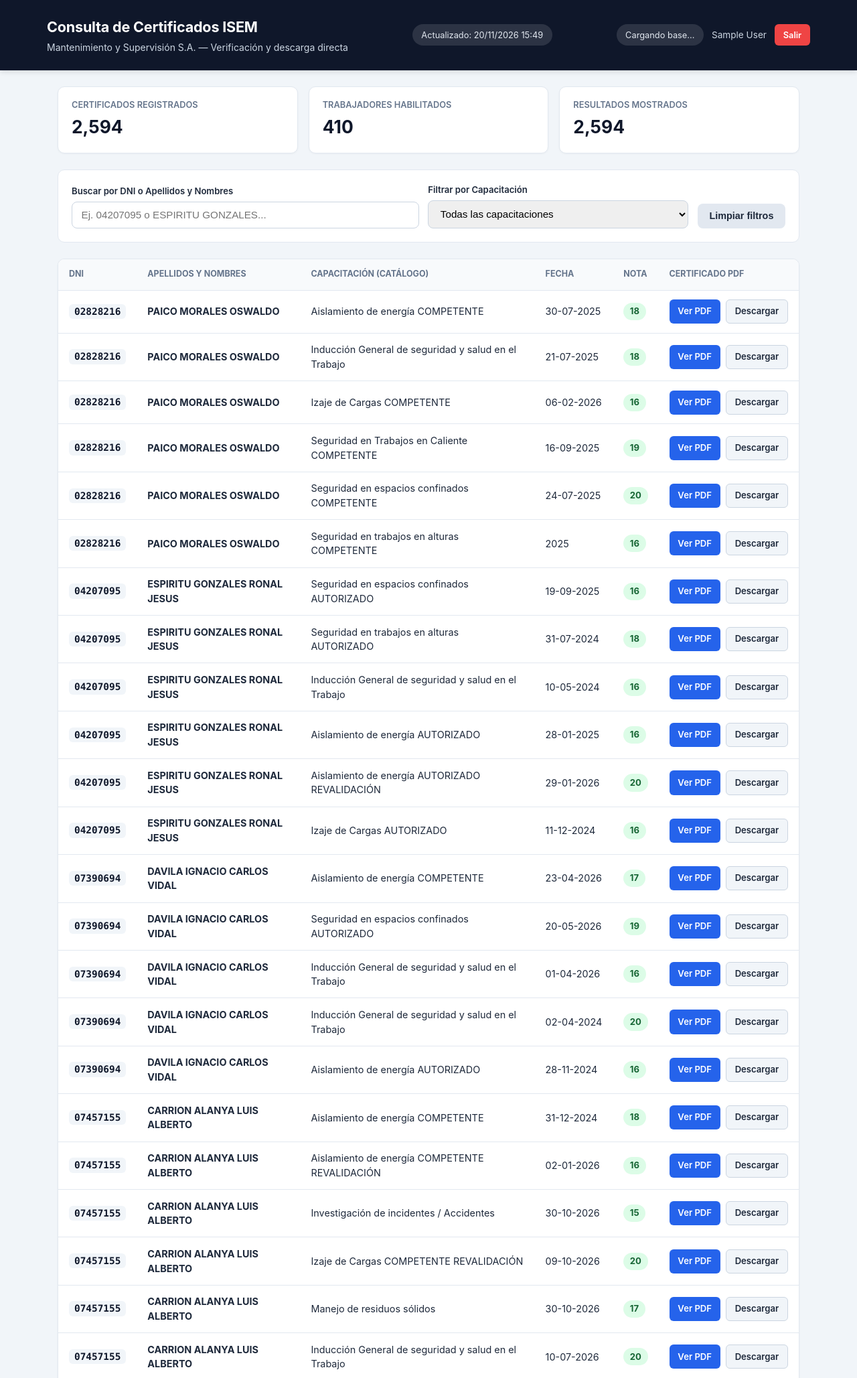
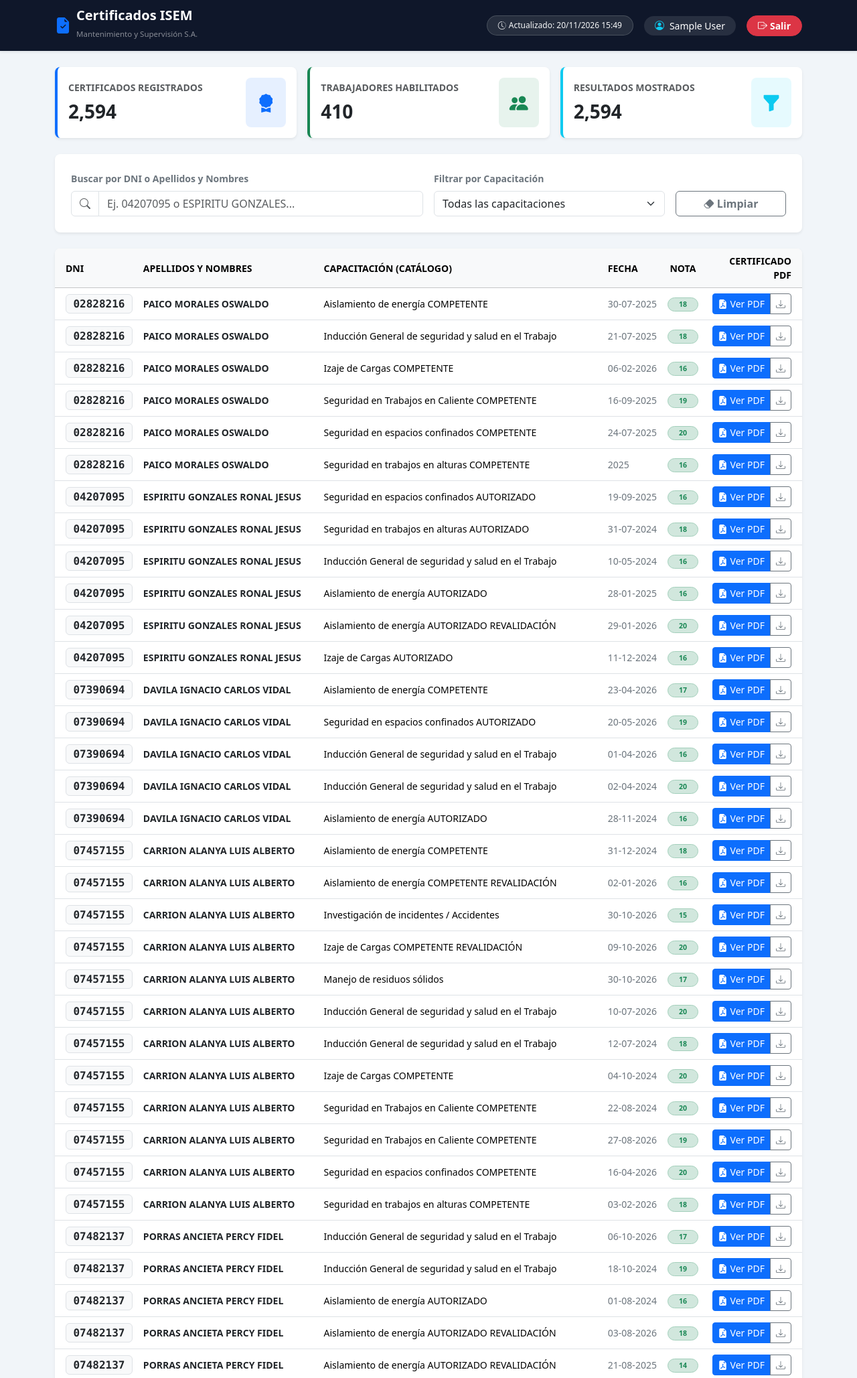
Before and after one commit to Fredy2201/systemsft.com, a PHP site: page / in a window 1280 px wide. Shown: the top 2057 px of the page at 67% size. Run offline with PHP 8.4, Linux system fonts and the light colour scheme; the visitor is signed in with stand-in values (Sample User, id 1).

Commit message:
Aplicando diseño completo con Bootstrap 5

```diff
--- a/index.php
+++ b/index.php
@@ -5,304 +5,183 @@ if (!isset($_SESSION['usuario_dni'])) {
     exit;
 }
 ?>
-
 <!DOCTYPE html>
 <html lang="es">
 <head>
   <meta charset="UTF-8" />
   <meta name="viewport" content="width=device-width, initial-scale=1.0" />
   <title>Portal de Certificados ISEM | MYS</title>
+  <link href="https://cdn.jsdelivr.net/npm/bootstrap@5.3.3/dist/css/bootstrap.min.css" rel="stylesheet">
+  <link href="https://cdn.jsdelivr.net/npm/bootstrap-icons@1.11.3/font/bootstrap-icons.min.css" rel="stylesheet">
   <style>
-    :root {
-      --bg: #f1f5f9;
-      --surface: #ffffff;
-      --primary: #0f172a;
-      --accent: #2563eb;
-      --accent-hover: #1d4ed8;
-      --text: #1e293b;
-      --muted: #64748b;
-      --border: #e2e8f0;
-      --success-bg: #dcfce7;
-      --success-text: #166534;
+    body {
+      background-color: #f1f5f9;
     }
-
-    * { box-sizing: border-box; margin: 0; padding: 0; }
-    body {
-      font-family: -apple-system, BlinkMacSystemFont, "Segoe UI", Roboto, sans-serif;
-      background: var(--bg);
-      color: var(--text);
-      line-height: 1.5;
+    .navbar-custom {
+      background-color: #0f172a;
     }
-
-    header {
-      background: var(--primary);
-      color: #fff;
-      padding: 1.5rem 1rem;
-      box-shadow: 0 2px 8px rgba(0,0,0,0.12);
-    }
-    .header-inner {
-      max-width: 1140px;
-      margin: 0 auto;
-      display: flex;
-      flex-wrap: wrap;
-      justify-content: space-between;
-      align-items: center;
-      gap: 1rem;
-    }
-    header h1 { font-size: 1.35rem; font-weight: 700; letter-spacing: -0.01em; }
-    header p { font-size: 0.875rem; color: #cbd5e1; margin-top: 0.2rem; }
-    .badge-update {
-      background: rgba(255,255,255,0.12);
-      padding: 0.4rem 0.85rem;
-      border-radius: 999px;
-      font-size: 0.8rem;
-      color: #e2e8f0;
-    }
-
-    main {
-      max-width: 1140px;
-      margin: 1.5rem auto;
-      padding: 0 1rem 3rem;
-    }
-
-    .stats-grid {
-      display: grid;
-      grid-template-columns: repeat(auto-fit, minmax(200px, 1fr));
-      gap: 1rem;
-      margin-bottom: 1.5rem;
-    }
-    .stat-card {
-      background: var(--surface);
-      padding: 1.1rem 1.25rem;
-      border-radius: 10px;
-      border: 1px solid var(--border);
-      box-shadow: 0 1px 3px rgba(0,0,0,0.04);
-    }
-    .stat-label { font-size: 0.8rem; color: var(--muted); text-transform: uppercase; font-weight: 600; }
-    .stat-value { font-size: 1.65rem; font-weight: 700; color: var(--primary); margin-top: 0.25rem; }
-
-    .search-panel {
-      background: var(--surface);
-      padding: 1.25rem;
-      border-radius: 10px;
-      border: 1px solid var(--border);
-      margin-bottom: 1.5rem;
-      display: grid;
-      grid-template-columns: 2fr 1.5fr auto;
-      gap: 0.85rem;
-      align-items: end;
-    }
-    @media (max-width: 768px) {
-      .search-panel { grid-template-columns: 1fr; }
-    }
-
-    .field label {
-      display: block;
-      font-size: 0.82rem;
-      font-weight: 600;
-      margin-bottom: 0.35rem;
-      color: var(--text);
-    }
-    .field input, .field select {
-      width: 100%;
-      padding: 0.65rem 0.85rem;
-      border: 1px solid #cbd5e1;
-      border-radius: 8px;
-      font-size: 0.95rem;
-      outline: none;
-      transition: border-color 0.15s;
-    }
-    .field input:focus, .field select:focus { border-color: var(--accent); }
-
-    .btn-clear {
-      padding: 0.65rem 1.1rem;
-      background: #e2e8f0;
-      color: var(--text);
-      border: none;
-      border-radius: 8px;
-      font-weight: 600;
-      cursor: pointer;
-      font-size: 0.9rem;
-    }
-    .btn-clear:hover { background: #cbd5e1; }
-
-    .worker-banner {
-      background: #eff6ff;
-      border: 1px solid #bfdbfe;
-      border-radius: 10px;
-      padding: 1rem 1.25rem;
-      margin-bottom: 1.25rem;
-      display: none;
-      justify-content: space-between;
-      align-items: center;
-      flex-wrap: wrap;
-      gap: 0.75rem;
-    }
-    .worker-banner h2 { font-size: 1.05rem; color: #1e3a8a; }
-    .worker-banner span { font-size: 0.88rem; color: #1d4ed8; font-weight: 600; }
-
-    .table-wrap {
-      background: var(--surface);
-      border-radius: 10px;
-      border: 1px solid var(--border);
-      overflow-x: auto;
-      box-shadow: 0 1px 3px rgba(0,0,0,0.04);
-    }
-    table {
-      width: 100%;
-      border-collapse: collapse;
-      text-align: left;
-      font-size: 0.9rem;
-    }
-    thead th {
-      background: #f8fafc;
-      padding: 0.85rem 1rem;
-      font-size: 0.78rem;
-      text-transform: uppercase;
-      color: var(--muted);
-      border-bottom: 1px solid var(--border);
-      white-space: nowrap;
-    }
-    tbody td {
-      padding: 0.85rem 1rem;
-      border-bottom: 1px solid var(--border);
+    .table > :not(caption) > * > * {
       vertical-align: middle;
-    }
-    tbody tr:hover { background: #f8fafc; }
-
-    .dni-tag {
-      font-family: ui-monospace, SFMono-Regular, Menlo, monospace;
-      background: #f1f5f9;
-      padding: 0.2rem 0.5rem;
-      border-radius: 6px;
-      font-weight: 600;
-      color: var(--primary);
-    }
-    .nota-badge {
-      display: inline-block;
-      background: var(--success-bg);
-      color: var(--success-text);
-      font-weight: 700;
-      padding: 0.2rem 0.6rem;
-      border-radius: 999px;
-      font-size: 0.82rem;
-    }
-    .actions {
-      display: flex;
-      gap: 0.5rem;
-      white-space: nowrap;
-    }
-    .btn-pdf {
-      display: inline-flex;
-      align-items: center;
-      gap: 0.35rem;
-      padding: 0.45rem 0.8rem;
-      border-radius: 6px;
-      text-decoration: none;
-      font-size: 0.82rem;
-      font-weight: 600;
-      transition: background 0.15s;
-    }
-    .btn-view {
-      background: var(--accent);
-      color: #fff;
-    }
-    .btn-view:hover { background: var(--accent-hover); }
-    .btn-dl {
-      background: #f1f5f9;
-      color: var(--text);
-      border: 1px solid #cbd5e1;
-    }
-    .btn-dl:hover { background: #e2e8f0; }
-
-    .empty-state {
-      padding: 2.5rem 1rem;
-      text-align: center;
-      color: var(--muted);
-    }
-    .footer-note {
-      margin-top: 1rem;
-      font-size: 0.82rem;
-      color: var(--muted);
-      text-align: right;
     }
   </style>
 </head>
 <body>
 
-<header>
-  <div class="header-inner">
+  <!-- Navbar Superior -->
+  <nav class="navbar navbar-expand-lg navbar-dark navbar-custom shadow-sm sticky-top">
+    <div class="container">
+      <a class="navbar-brand d-flex align-items-center gap-2 fw-bold" href="index.php">
+        <i class="bi bi-file-earmark-check-fill text-primary fs-4"></i>
         <div>
-      <h1>Consulta de Certificados ISEM</h1>
-      <p>Mantenimiento y Supervisión S.A. &mdash; Verificación y descarga directa</p>
+          <span class="d-block lh-1">Certificados ISEM</span>
+          <small class="text-white-50 fw-normal" style="font-size: 0.72rem;">Mantenimiento y Supervisión S.A.</small>
         </div>
-    <div class="badge-update" id="badgeUpdate">Cargando base...</div>
-    <div style="display:flex; align-items:center; gap:0.75rem; flex-wrap:wrap;">
-  <div class="badge-update" id="badgeUpdate">Cargando base...</div>
-      <span style="font-size:0.85rem; color:#cbd5e1;"><?= htmlspecialchars($_SESSION['nombre']) ?></span>
-      <a href="logout.php" style="background:#ef4444; color:#fff; padding:0.4rem 0.8rem; border-radius:6px; text-decoration:none; font-size:0.8rem; font-weight:600;">Salir</a>
+      </a>
+
+      <div class="d-flex align-items-center gap-2 gap-md-3 ms-auto flex-wrap">
+        <span class="badge bg-secondary bg-opacity-25 text-light border border-secondary border-opacity-50 fw-normal py-2 px-3 rounded-pill d-none d-md-inline-flex align-items-center gap-1" id="badgeUpdate">
+          <i class="bi bi-clock-history"></i> Cargando base...
+        </span>
+
+        <div class="d-flex align-items-center gap-2 text-white small bg-white bg-opacity-10 px-3 py-1 rounded-pill">
+          <i class="bi bi-person-circle text-info"></i>
+          <span class="fw-medium text-truncate" style="max-width: 190px;"><?= htmlspecialchars($_SESSION['nombre']) ?></span>
+        </div>
+
+        <a href="logout.php" class="btn btn-danger btn-sm fw-semibold rounded-pill px-3">
+          <i class="bi bi-box-arrow-right me-1"></i>Salir
+        </a>
       </div>
     </div>
-</header>
+  </nav>
 
-<main>
-  <section class="stats-grid">
-    <div class="stat-card">
-      <div class="stat-label">Certificados Registrados</div>
-      <div class="stat-value" id="statCerts">-</div>
+  <main class="container py-4">
+
+    <!-- Tarjetas de Estadísticas -->
+    <div class="row g-3 mb-4">
+      <div class="col-12 col-md-4">
+        <div class="card border-0 shadow-sm rounded-3 h-100 border-start border-primary border-4">
+          <div class="card-body d-flex align-items-center justify-content-between">
+            <div>
+              <div class="text-uppercase text-muted fw-bold small">Certificados Registrados</div>
+              <div class="fs-3 fw-bold text-dark mt-1" id="statCerts">-</div>
             </div>
-    <div class="stat-card">
-      <div class="stat-label">Trabajadores Habilitados</div>
-      <div class="stat-value" id="statWorkers">-</div>
+            <div class="bg-primary bg-opacity-10 text-primary rounded-3 p-3">
+              <i class="bi bi-award-fill fs-3"></i>
             </div>
-    <div class="stat-card">
-      <div class="stat-label">Resultados Mostrados</div>
-      <div class="stat-value" id="statFiltered">-</div>
           </div>
-  </section>
+        </div>
+      </div>
 
-  <section class="search-panel">
-    <div class="field">
-      <label for="searchInput">Buscar por DNI o Apellidos y Nombres</label>
-      <input type="text" id="searchInput" placeholder="Ej. 04207095 o ESPIRITU GONZALES..." autocomplete="off" />
+      <div class="col-12 col-md-4">
+        <div class="card border-0 shadow-sm rounded-3 h-100 border-start border-success border-4">
+          <div class="card-body d-flex align-items-center justify-content-between">
+            <div>
+              <div class="text-uppercase text-muted fw-bold small">Trabajadores Habilitados</div>
+              <div class="fs-3 fw-bold text-dark mt-1" id="statWorkers">-</div>
             </div>
-    <div class="field">
-      <label for="courseFilter">Filtrar por Capacitación</label>
-      <select id="courseFilter">
+            <div class="bg-success bg-opacity-10 text-success rounded-3 p-3">
+              <i class="bi bi-people-fill fs-3"></i>
+            </div>
+          </div>
+        </div>
+      </div>
+
+      <div class="col-12 col-md-4">
+        <div class="card border-0 shadow-sm rounded-3 h-100 border-start border-info border-4">
+          <div class="card-body d-flex align-items-center justify-content-between">
+            <div>
+              <div class="text-uppercase text-muted fw-bold small">Resultados Mostrados</div>
+              <div class="fs-3 fw-bold text-dark mt-1" id="statFiltered">-</div>
+            </div>
+            <div class="bg-info bg-opacity-10 text-info rounded-3 p-3">
+              <i class="bi bi-funnel-fill fs-3"></i>
+            </div>
+          </div>
+        </div>
+      </div>
+    </div>
+
+    <!-- Panel de Búsqueda y Filtros -->
+    <div class="card border-0 shadow-sm rounded-3 mb-4">
+      <div class="card-body p-3 p-md-4">
+        <div class="row g-3 align-items-end">
+          <div class="col-12 col-lg-6">
+            <label for="searchInput" class="form-label fw-semibold small text-secondary">
+              Buscar por DNI o Apellidos y Nombres
+            </label>
+            <div class="input-group">
+              <span class="input-group-text bg-white"><i class="bi bi-search text-muted"></i></span>
+              <input type="text" class="form-control" id="searchInput" placeholder="Ej. 04207095 o ESPIRITU GONZALES..." autocomplete="off" />
+            </div>
+          </div>
+
+          <div class="col-12 col-lg-4">
+            <label for="courseFilter" class="form-label fw-semibold small text-secondary">
+              Filtrar por Capacitación
+            </label>
+            <select class="form-select" id="courseFilter">
               <option value="">Todas las capacitaciones</option>
             </select>
           </div>
-    <button class="btn-clear" id="btnClear" type="button">Limpiar filtros</button>
-  </section>
 
-  <div class="worker-banner" id="workerBanner">
-    <div>
-      <h2 id="workerName">TRABAJADOR</h2>
-      <span id="workerDni">DNI: -</span>
+          <div class="col-12 col-lg-2 d-grid">
+            <button class="btn btn-outline-secondary fw-semibold" id="btnClear" type="button">
+              <i class="bi bi-eraser-fill me-1"></i>Limpiar
+            </button>
           </div>
-    <span id="workerCount">0 certificados</span>
+        </div>
+      </div>
     </div>
 
-  <div class="table-wrap">
-    <table>
-      <thead>
+    <!-- Banner de Trabajador Único -->
+    <div class="alert alert-primary border-0 shadow-sm rounded-3 d-none align-items-center justify-content-between flex-wrap gap-2 mb-4" id="workerBanner" role="alert">
+      <div class="d-flex align-items-center gap-3">
+        <div class="bg-primary text-white rounded-circle d-flex align-items-center justify-content-center" style="width: 44px; height: 44px;">
+          <i class="bi bi-person-vcard-fill fs-5"></i>
+        </div>
+        <div>
+          <h2 class="h6 fw-bold mb-0 text-dark" id="workerName">TRABAJADOR</h2>
+          <small class="text-primary fw-semibold" id="workerDni">DNI: -</small>
+        </div>
+      </div>
+      <span class="badge bg-primary rounded-pill px-3 py-2 fs-6" id="workerCount">0 certificados</span>
+    </div>
+
+    <!-- Tabla de Resultados -->
+    <div class="card border-0 shadow-sm rounded-3 overflow-hidden">
+      <div class="table-responsive">
+        <table class="table table-hover align-middle mb-0">
+          <thead class="table-light text-uppercase small text-secondary">
             <tr>
-          <th>DNI</th>
+              <th class="ps-3">DNI</th>
               <th>Apellidos y Nombres</th>
               <th>Capacitación (Catálogo)</th>
               <th>Fecha</th>
-          <th>Nota</th>
-          <th>Certificado PDF</th>
+              <th class="text-center">Nota</th>
+              <th class="text-end pe-3">Certificado PDF</th>
             </tr>
           </thead>
-      <tbody id="tableBody">
-        <tr><td colspan="6" class="empty-state">Cargando registros...</td></tr>
+          <tbody id="tableBody" class="small">
+            <tr>
+              <td colspan="6" class="text-center py-5 text-muted">
+                <div class="spinner-border spinner-border-sm text-primary me-2" role="status"></div>
+                Cargando registros...
+              </td>
+            </tr>
           </tbody>
         </table>
       </div>
-  <div class="footer-note" id="limitNote"></div>
+    </div>
+
+    <div class="d-flex justify-content-between align-items-center mt-3 text-muted small flex-wrap gap-2">
+      <span id="limitNote"></span>
+      <span>Portal interno RRHH • MYS</span>
+    </div>
+
   </main>
 
+  <script src="https://cdn.jsdelivr.net/npm/bootstrap@5.3.3/dist/js/bootstrap.bundle.min.js"></script>
   <script>
     const BASE_URL = "https://systemsft.com/CERTIFICADOS%20ISEM/";
     const MAX_ROWS_DEFAULT = 100;
@@ -350,19 +229,27 @@ if (!isset($_SESSION['usuario_dni'])) {
 
       document.getElementById("statFiltered").textContent = filtered.length.toLocaleString("es-PE");
 
-    // Mostrar ficha destacada si coincide un trabajador único
+      // Banner destacado cuando coincide un único trabajador
       const uniqueDnis = [...new Set(filtered.map(r => r.d))];
       if (rawQuery.length >= 4 && uniqueDnis.length === 1 && filtered.length > 0) {
-      workerBanner.style.display = "flex";
+        workerBanner.classList.remove("d-none");
+        workerBanner.classList.add("d-flex");
         document.getElementById("workerName").textContent = filtered[0].n;
         document.getElementById("workerDni").textContent = `DNI: ${filtered[0].d}`;
-      document.getElementById("workerCount").textContent = `${filtered.length} certificado(s) encontrado(s)`;
+        document.getElementById("workerCount").textContent = `${filtered.length} certificado(s)`;
       } else {
-      workerBanner.style.display = "none";
+        workerBanner.classList.remove("d-flex");
+        workerBanner.classList.add("d-none");
       }
 
       if (filtered.length === 0) {
-      tableBody.innerHTML = `<tr><td colspan="6" class="empty-state">No se encontraron certificados con los criterios ingresados.</td></tr>`;
+        tableBody.innerHTML = `
+          <tr>
+            <td colspan="6" class="text-center py-5 text-muted">
+              <i class="bi bi-inbox fs-3 d-block mb-2"></i>
+              No se encontraron certificados con los criterios ingresados.
+            </td>
+          </tr>`;
         document.getElementById("limitNote").textContent = "";
         return;
       }
@@ -374,15 +261,25 @@ if (!isset($_SESSION['usuario_dni'])) {
         const url = buildPdfUrl(r.d, r.a);
         return `
           <tr>
-          <td><span class="dni-tag">${r.d}</span></td>
-          <td><strong>${r.n}</strong></td>
+            <td class="ps-3">
+              <span class="badge bg-light text-dark border font-monospace fs-6">${r.d}</span>
+            </td>
+            <td class="fw-semibold text-dark">${r.n}</td>
             <td>${r.t}</td>
-          <td style="white-space:nowrap;">${r.f}</td>
-          <td><span class="nota-badge">${r.p}</span></td>
-          <td>
-            <div class="actions">
-              <a class="btn-pdf btn-view" href="${url}" target="_blank" rel="noopener">Ver PDF</a>
-              <a class="btn-pdf btn-dl" href="${url}" download="${r.a}">Descargar</a>
+            <td class="text-nowrap text-secondary">${r.f}</td>
+            <td class="text-center">
+              <span class="badge bg-success-subtle text-success border border-success-subtle rounded-pill px-3 py-1 fw-bold">
+                ${r.p}
+              </span>
+            </td>
+            <td class="text-end pe-3 text-nowrap">
+              <div class="btn-group btn-group-sm" role="group">
+                <a class="btn btn-primary fw-medium" href="${url}" target="_blank" rel="noopener">
+                  <i class="bi bi-file-earmark-pdf-fill me-1"></i>Ver PDF
+                </a>
+                <a class="btn btn-outline-secondary fw-medium" href="${url}" download="${r.a}" title="Descargar PDF">
+                  <i class="bi bi-download"></i>
+                </a>
               </div>
             </td>
           </tr>
@@ -391,7 +288,7 @@ if (!isset($_SESSION['usuario_dni'])) {
 
       if (!isSearching && filtered.length > MAX_ROWS_DEFAULT) {
         document.getElementById("limitNote").textContent =
-        `Mostrando los primeros ${MAX_ROWS_DEFAULT} de ${filtered.length.toLocaleString("es-PE")} certificados. Usa el buscador por DNI o nombre para filtrar toda la base.`;
+          `Mostrando los primeros ${MAX_ROWS_DEFAULT} de ${filtered.length.toLocaleString("es-PE")} certificados. Usa el buscador para filtrar toda la base.`;
       } else {
         document.getElementById("limitNote").textContent = "";
       }
@@ -400,18 +297,27 @@ if (!isset($_SESSION['usuario_dni'])) {
     async function init() {
       try {
         const res = await fetch(`datos_protegidos.php?v=${Date.now()}`);
-      if (!res.ok) throw new Error("No se pudo cargar datos_isem.json");
+        if (res.status === 403) {
+          window.location.href = "login.php";
+          return;
+        }
+        if (!res.ok) throw new Error("No se pudo cargar la base de certificados");
         const data = await res.json();
 
         allRecords = data.registros || [];
-      document.getElementById("badgeUpdate").textContent = `Actualizado: ${data.actualizado}`;
+        document.getElementById("badgeUpdate").innerHTML = `<i class="bi bi-clock-history"></i> Actualizado: ${data.actualizado}`;
         document.getElementById("statCerts").textContent = (data.total_certificados || allRecords.length).toLocaleString("es-PE");
         document.getElementById("statWorkers").textContent = (data.total_trabajadores || 0).toLocaleString("es-PE");
 
         populateCourses(allRecords);
         renderTable();
       } catch (err) {
-      tableBody.innerHTML = `<tr><td colspan="6" class="empty-state">Error al cargar la base de datos: ${err.message}</td></tr>`;
+        tableBody.innerHTML = `
+          <tr>
+            <td colspan="6" class="text-center py-4 text-danger">
+              <i class="bi bi-exclamation-octagon-fill me-1"></i> Error: ${err.message}
+            </td>
+          </tr>`;
       }
     }
 
```
Also changed, not shown: login.php (+80 -92 lines). Lines whose indentation alone changed are shown as unchanged.
